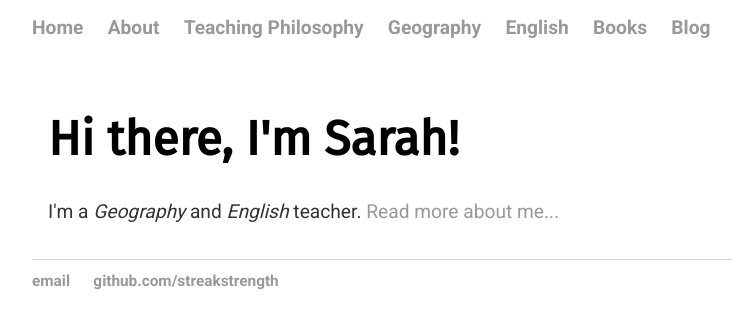
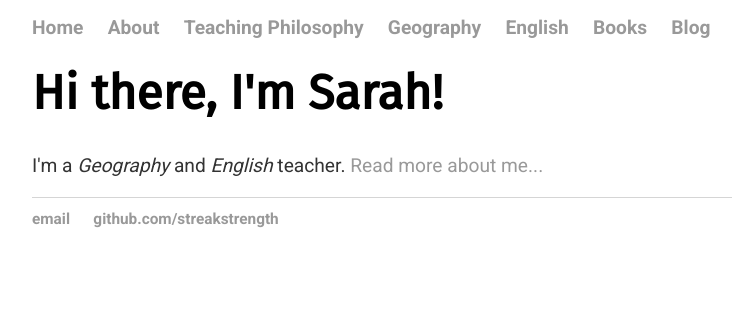
Before and after one commit to streakstrength/streakstrength.github.io, a Jekyll site: the page built from index.html, in a window 1280 px wide. Shown: the top 329 px of the page, without its empty margins (0-741 px from the left). Built offline with Jekyll 4.4.1, drawn with Linux system fonts in a browser that asks for light colours.

Commit message:
Update main.css

```diff
--- a/css/main.css
+++ b/css/main.css
@@ -27,9 +27,9 @@
     display: inline;
     margin-right: 20px;
 }
-.container {
-  padding: 16px;
-  margin-top: 30px;
+div container {
+    padding: 16px;
+    margin-top: 30px;
 }
 a {
     text-decoration: none;
```
